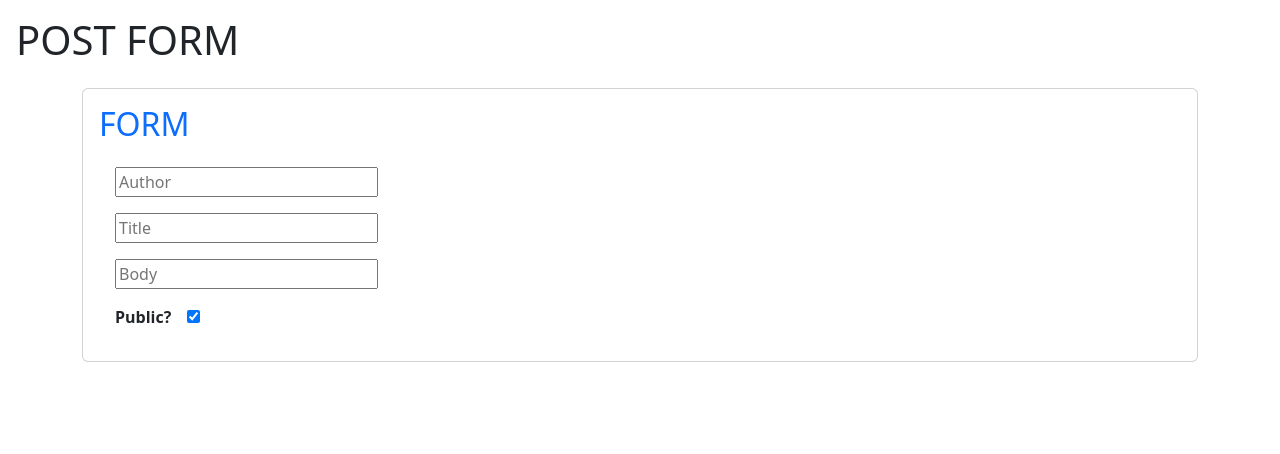
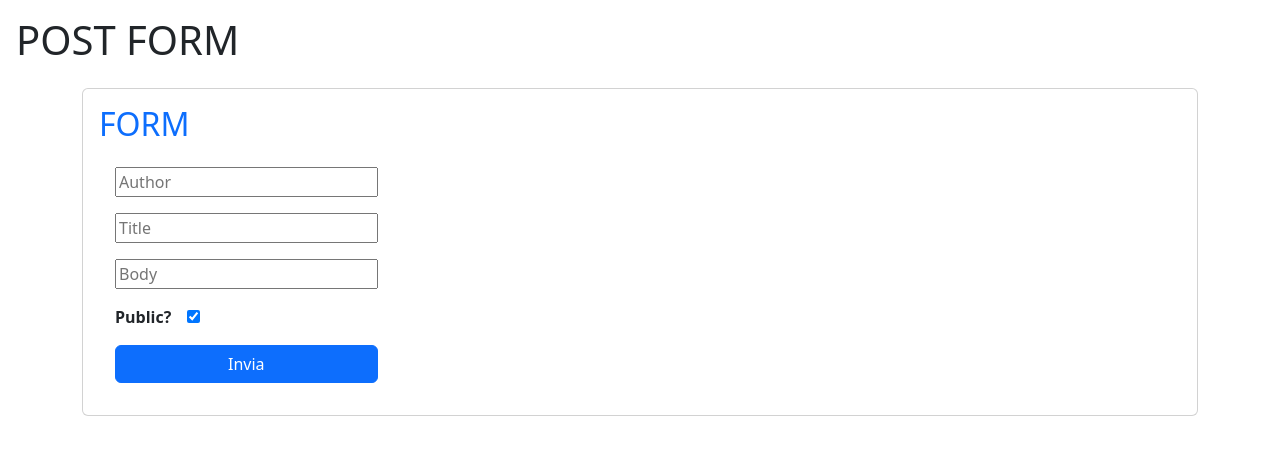
Before and after one commit to maksbernatskyy/react-post-form, a React (Vite) app: page / in a window 1280 px wide. Shown: the top 454 px of the page. Built offline with nearby package versions, Linux system fonts and the light colour scheme.

Commit message:
add button submit

```diff
--- a/src/components/Main.jsx
+++ b/src/components/Main.jsx
@@ -80,6 +80,10 @@ export default function Main() {
                                         onChange={handleFormData}
                                     />
                                 </div>
+                                {/* Button submit */}
+                                <button className="w-25 btn btn-primary" type="submit">
+                                    Invia
+                                </button>
                             </div>
                         </form>
                     </div>
```
